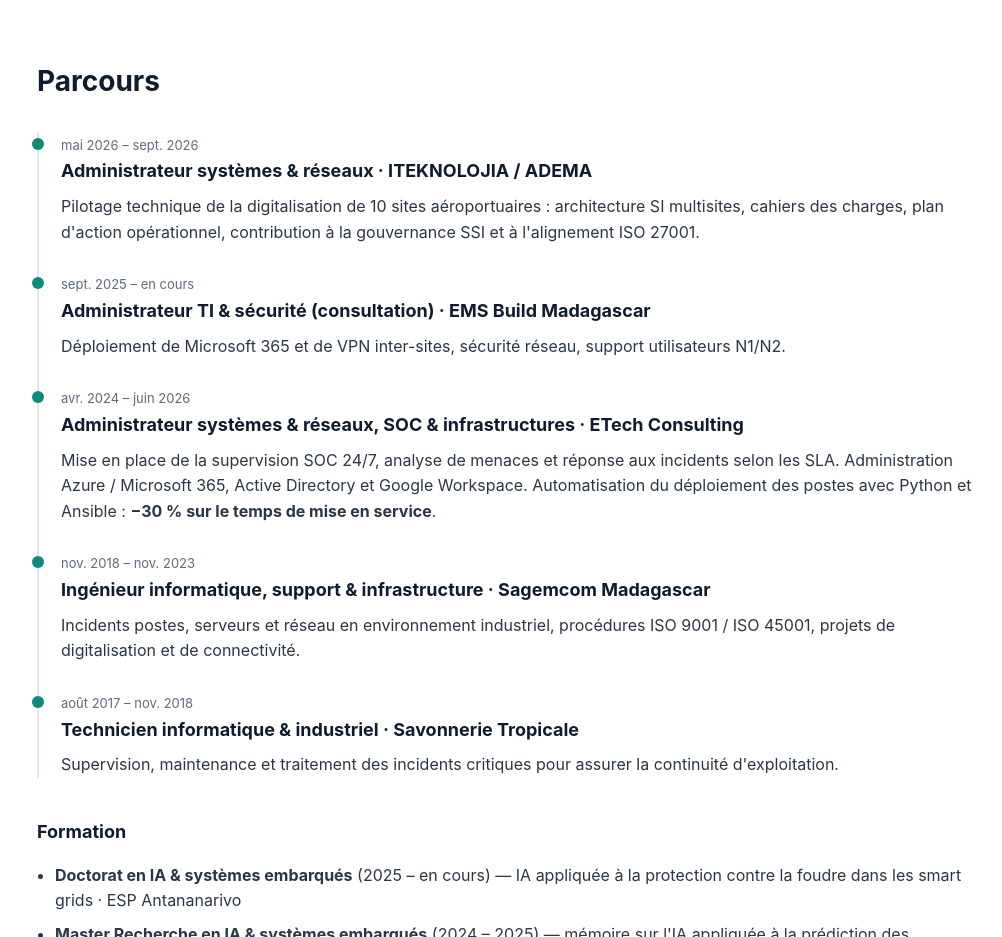
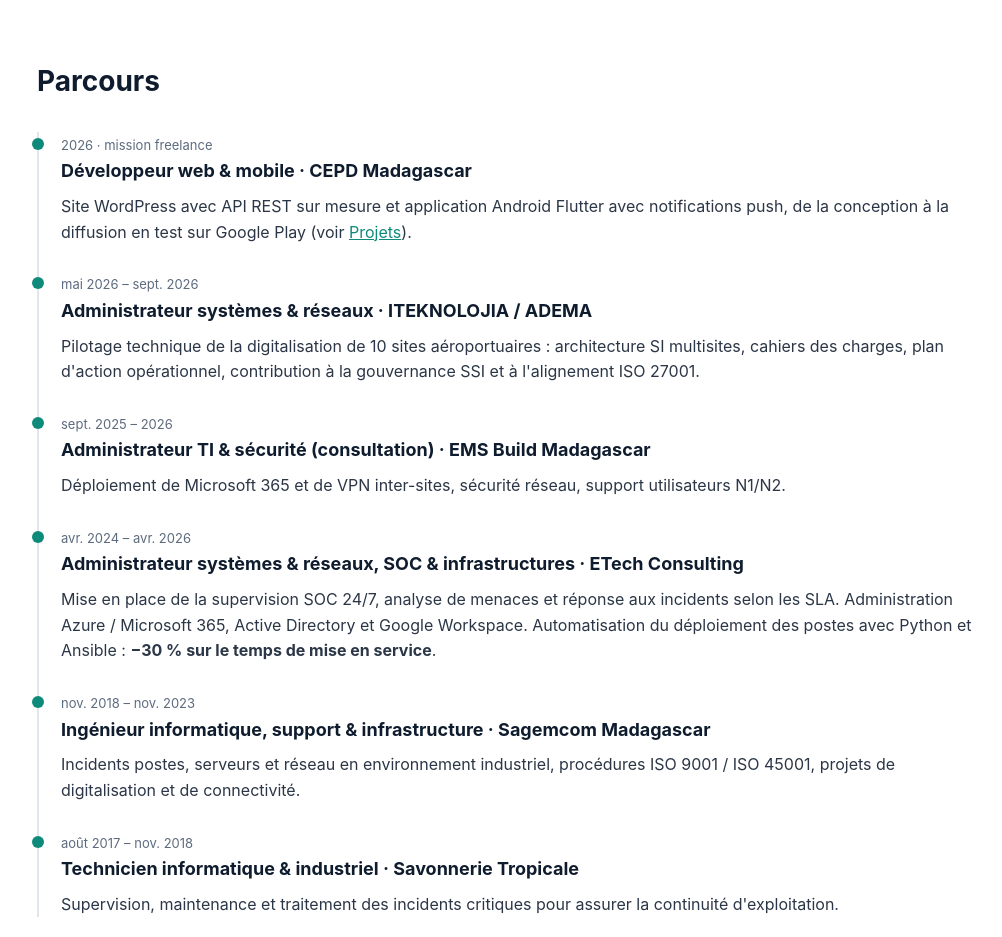
Before and after one commit to raabets/tsilavo-portfolio, a plain HTML site: page index.html in a window 1280 px wide. Shown: the part 2200-3137 px from the top of the page, without its empty margins (133-1135 px from the left). Drawn offline with Linux system fonts and the light colour scheme.

Commit message:
Dates corrigées, mission CEPD ajoutée au parcours

```diff
--- a/index.html
+++ b/index.html
@@ -110,17 +110,22 @@
       <h2>Parcours</h2>
       <div class="timeline">
         <div class="item">
+          <span class="date">2026 · mission freelance</span>
+          <h3>Développeur web &amp; mobile · CEPD Madagascar</h3>
+          <p>Site WordPress avec API REST sur mesure et application Android Flutter avec notifications push, de la conception à la diffusion en test sur Google Play (voir <a href="#projets">Projets</a>).</p>
+        </div>
+        <div class="item">
           <span class="date">mai 2026 – sept. 2026</span>
           <h3>Administrateur systèmes &amp; réseaux · ITEKNOLOJIA / ADEMA</h3>
           <p>Pilotage technique de la digitalisation de 10 sites aéroportuaires : architecture SI multisites, cahiers des charges, plan d'action opérationnel, contribution à la gouvernance SSI et à l'alignement ISO 27001.</p>
         </div>
         <div class="item">
-          <span class="date">sept. 2025 – en cours</span>
+          <span class="date">sept. 2025 – 2026</span>
           <h3>Administrateur TI &amp; sécurité (consultation) · EMS Build Madagascar</h3>
           <p>Déploiement de Microsoft 365 et de VPN inter-sites, sécurité réseau, support utilisateurs N1/N2.</p>
         </div>
         <div class="item">
-          <span class="date">avr. 2024 – juin 2026</span>
+          <span class="date">avr. 2024 – avr. 2026</span>
           <h3>Administrateur systèmes &amp; réseaux, SOC &amp; infrastructures · ETech Consulting</h3>
           <p>Mise en place de la supervision SOC 24/7, analyse de menaces et réponse aux incidents selon les SLA. Administration Azure / Microsoft 365, Active Directory et Google Workspace. Automatisation du déploiement des postes avec Python et Ansible : <strong>−30 % sur le temps de mise en service</strong>.</p>
         </div>
```
